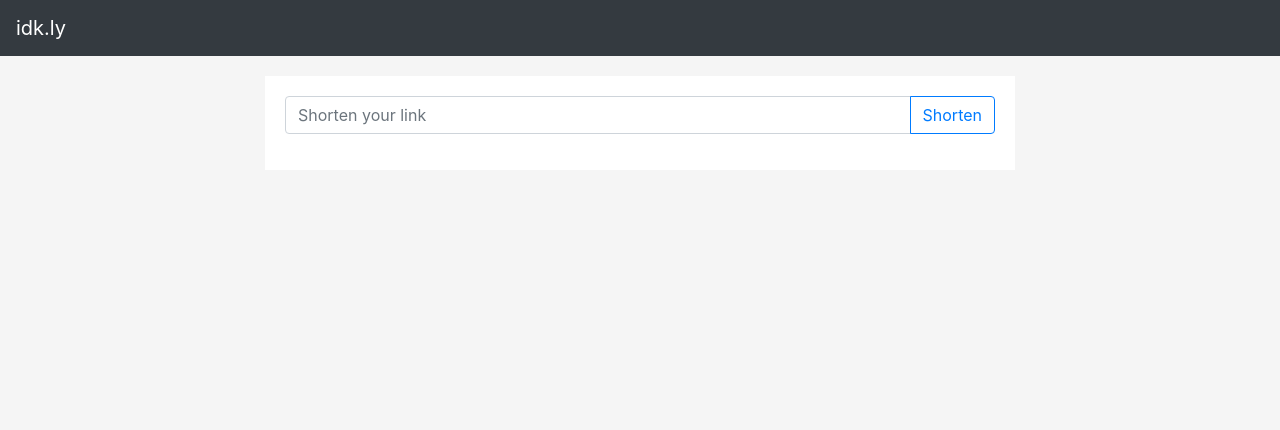
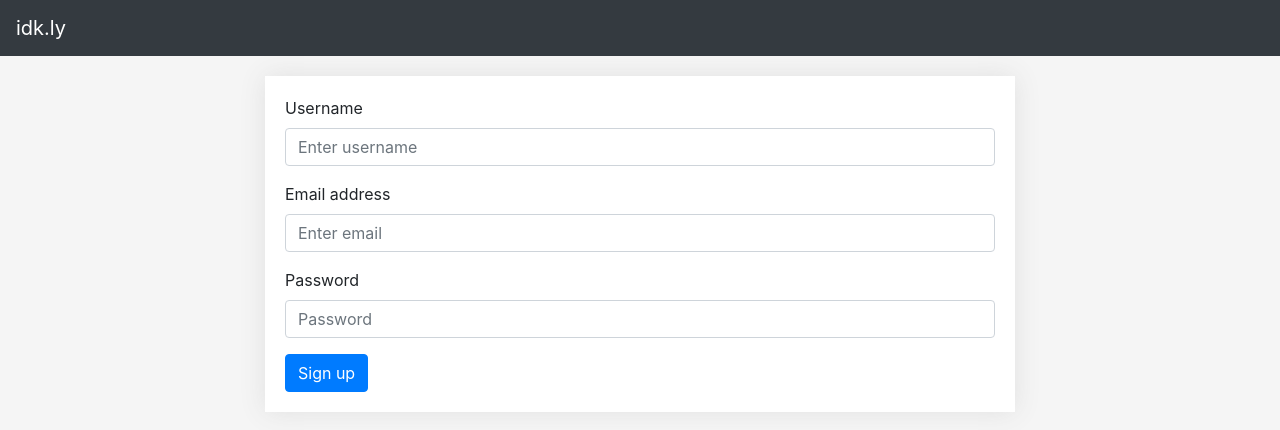
Before and after one commit to 2110521-2563-1-Software-Architecture/idk-term-project, a React (Create React App) app in the folder frontend/: page /signup in a window 1280 px wide. Shown: the top 430 px of the page. Built offline with nearby package versions, Linux system fonts and the light colour scheme; no server answers.

Commit message:
signup_page

```diff
--- a/frontend/src/App.tsx
+++ b/frontend/src/App.tsx
@@ -2,7 +2,7 @@ import React from "react";
 import { Navbar } from "react-bootstrap";
 import { BrowserRouter as Router, Route, Switch } from "react-router-dom";
 
-import { Home, Signin } from "views";
+import { Home, Signin, Signup } from "views";
 
 function App() {
   return (
@@ -20,7 +20,7 @@ function App() {
             <Signin />
           </Route>
           <Route exact path="/signup">
-            <Home />
+            <Signup />
           </Route>
         </Switch>
       </div>
--- /dev/null
+++ b/frontend/src/styles/Signup.scss
@@ -0,0 +1,24 @@
+@import "./main.scss";
+
+.signup-container {
+    @extend .body;
+    .form-container {
+        display: flex;
+        flex-direction: row;
+        justify-content: center;
+
+        .form-card {
+            width: 750px;
+            min-width: 500px;
+            padding: 20px;
+            background-color: white;
+            box-shadow: 0px 0px 25px rgb(224, 224, 224);
+
+            .btn-right {
+                display: flex;
+                flex-direction: row;
+                justify-content: flex-end;
+            }
+        }
+    }
+}
--- a/frontend/src/views/Home.tsx
+++ b/frontend/src/views/Home.tsx
@@ -1,12 +1,12 @@
 import React from "react";
 import { Button, InputGroup, FormControl } from "react-bootstrap";
 
-import "styles/Home.scss";
+import "styles/Signup.scss";
 
 class Home extends React.Component {
   render() {
     return (
-      <div className="home-container">
+      <div className="signup-container">
         <div className="card-container">
           <div className="main-card">
             <InputGroup className="mb-3">
--- /dev/null
+++ b/frontend/src/views/Signup.jsx
@@ -0,0 +1,41 @@
+import React from "react"
+import { Form, Button } from "react-bootstrap"
+
+import "styles/Signup.scss";
+
+class Signup extends React.Component {
+  render() {
+  	return(
+			<div className="signup-container">
+				<div className="form-container">
+					<div className="form-card">
+						<Form>
+              <Form.Group controlId="formBasicUsername">
+                <Form.Label>Username</Form.Label>
+                <Form.Control type="username" placeholder="Enter username" />
+              </Form.Group>
+
+							<Form.Group controlId="formBasicEmail">
+								<Form.Label>Email address</Form.Label>
+								<Form.Control type="email" placeholder="Enter email" />
+							</Form.Group>
+
+							<Form.Group controlId="formBasicPassword">
+								<Form.Label>Password</Form.Label>
+								<Form.Control type="password" placeholder="Password" />
+							</Form.Group>
+
+              <div className="btn-rigth">
+                <Button variant="primary" type="submit">
+                  Sign up
+                </Button>
+              </div>
+						</Form>
+					</div>
+				</div>
+			</div>
+    )
+  }
+}
+
+export default Signup;
--- a/frontend/src/views/index.ts
+++ b/frontend/src/views/index.ts
@@ -1,4 +1,5 @@
 import Home from "views/Home";
 import Signin from "views/Signin";
+import Signup from "views/Signup";
 
-export { Home, Signin };
+export { Home, Signin, Signup };
```
